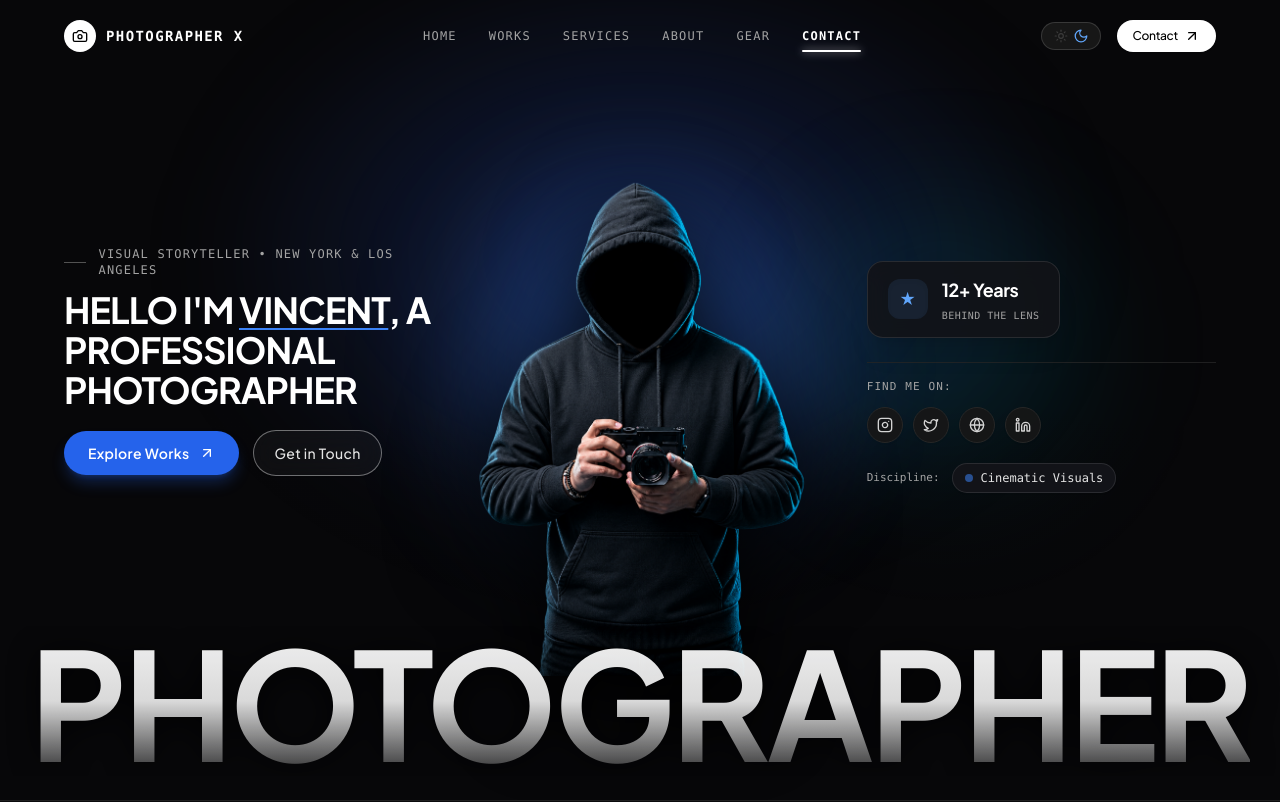
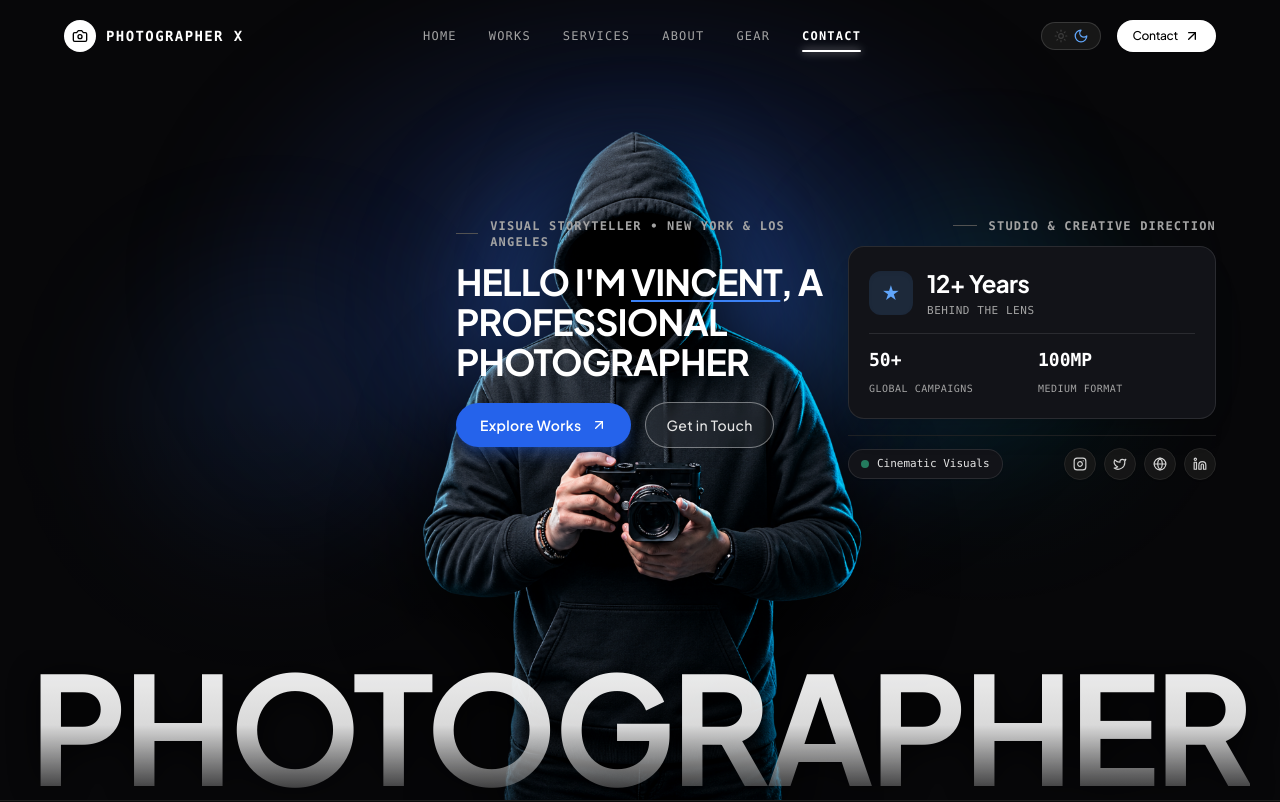
Before and after one commit to IanCastlee/photographer-portfolio, a React (Vite) app: page / in a window 1280 px wide. Shown: the top 802 px of the page. Built offline with nearby package versions, Linux system fonts and the light colour scheme; a web font is replaced by a local one.

Commit message:
feat: anchor hoodie figure directly to bottom-0 of hero and balance right side with studio stats card

```diff
--- a/src/components/organisms/HeroSection.jsx
+++ b/src/components/organisms/HeroSection.jsx
@@ -18,25 +18,38 @@ export const HeroSection = ({ profile, featuredProjects = [] }) => {
   return (
     <section
       id="home"
-      className="relative min-h-screen flex flex-col justify-between pt-24 pb-4 sm:pt-28 sm:pb-6 overflow-hidden bg-[#f6f7f9] dark:bg-[#070709] transition-colors duration-500"
+      className="relative min-h-screen flex flex-col justify-between pt-24 pb-0 sm:pt-28 overflow-hidden bg-[#f6f7f9] dark:bg-[#070709] transition-colors duration-500"
     >
-      {/* ─── ATMOSPHERIC BACKGROUND SPOTLIGHT (Matches Reference Radial Glow) ─── */}
+      {/* ─── ATMOSPHERIC BACKGROUND SPOTLIGHT ─── */}
       <div className="absolute inset-0 pointer-events-none overflow-hidden">
         {/* Center blue/cyan radial glow behind hoodie character */}
-        <div className="absolute top-[32%] left-1/2 -translate-x-1/2 -translate-y-1/2 w-[600px] sm:w-[900px] h-[450px] sm:h-[620px] bg-[radial-gradient(ellipse_at_center,rgba(37,99,235,0.28),transparent_70%)] dark:bg-[radial-gradient(ellipse_at_center,rgba(30,58,138,0.46),transparent_70%)] blur-2xl" />
-        {/* Subtle secondary ambient rim */}
-        <div className="absolute top-1/4 right-[15%] w-72 h-72 bg-cyan-500/10 dark:bg-cyan-500/10 rounded-full blur-3xl" />
+        <div className="absolute top-[35%] left-1/2 -translate-x-1/2 -translate-y-1/2 w-[600px] sm:w-[950px] h-[450px] sm:h-[650px] bg-[radial-gradient(ellipse_at_center,rgba(37,99,235,0.28),transparent_70%)] dark:bg-[radial-gradient(ellipse_at_center,rgba(30,58,138,0.48),transparent_70%)] blur-2xl" />
+        {/* Secondary subtle rim lights */}
+        <div className="absolute top-1/4 right-[12%] w-72 h-72 bg-cyan-500/10 dark:bg-cyan-500/10 rounded-full blur-3xl" />
+        <div className="absolute top-1/3 left-[10%] w-72 h-72 bg-blue-500/10 dark:bg-blue-500/10 rounded-full blur-3xl" />
         {/* Deep dark vignette edges */}
         <div className="absolute inset-0 bg-gradient-to-b from-transparent via-transparent to-[#f6f7f9] dark:to-[#070709] opacity-80" />
       </div>
 
-      {/* ─── MAIN STAGE CONTAINER (3-COLUMN SPLIT: LEFT TEXT | CENTER HOODIE | RIGHT BADGE & SOCIALS) ─── */}
-      <div className="max-w-[1440px] mx-auto px-6 sm:px-10 lg:px-14 xl:px-16 w-full relative z-10 my-auto">
-        <div className="grid grid-cols-1 lg:grid-cols-12 gap-8 lg:gap-4 items-center">
+      {/* ─── CENTER HOODIE FIGURE ANCHORED FLUSH TO VERY BOTTOM (SAGAD SA BOTTOM) ─── */}
+      <div className="absolute bottom-0 left-1/2 -translate-x-1/2 z-10 flex items-end justify-center pointer-events-none w-full max-w-[340px] sm:max-w-[440px] lg:max-w-[500px] xl:max-w-[580px] 2xl:max-w-[640px]">
+        {/* Backlight Aura matching the cyan rim lighting on the hoodie */}
+        <div className="absolute top-12 left-1/2 -translate-x-1/2 w-64 h-64 sm:w-80 sm:h-80 bg-cyan-500/25 dark:bg-blue-500/35 rounded-full blur-3xl pointer-events-none" />
 
-          {/* ─── LEFT COLUMN: GREETING & PILL CTA (Elevated higher on desktop) ─── */}
-          <div className="lg:col-span-4 flex flex-col items-start text-left z-30 order-1 lg:-translate-y-10 xl:-translate-y-16 2xl:-translate-y-20 transition-transform duration-300">
-            <SectionEyebrow className="mb-3 text-[11px] text-blue-600 dark:text-blue-400">
+        <img
+          src={hoodiePhotographerImg}
+          alt="Photographer in black hoodie holding camera"
+          className="w-auto h-auto max-h-[62vh] sm:max-h-[70vh] lg:max-h-[80vh] xl:max-h-[85vh] 2xl:max-h-[88vh] object-contain object-bottom select-none drop-shadow-[0_20px_35px_rgba(0,0,0,0.35)] dark:drop-shadow-[0_25px_45px_rgba(0,0,0,0.95)] filter contrast-105"
+        />
+      </div>
+
+      {/* ─── MAIN STAGE CONTAINER (SYMMETRICAL DUAL COLUMNS: LEFT GREETING | RIGHT STATS & SOCIALS) ─── */}
+      <div className="max-w-[1440px] mx-auto px-6 sm:px-10 lg:px-14 xl:px-16 w-full relative z-30 my-auto">
+        <div className="grid grid-cols-1 lg:grid-cols-12 gap-8 lg:gap-6 items-start">
+
+          {/* ─── LEFT COLUMN: GREETING & PILL CTA ─── */}
+          <div className="lg:col-span-4 flex flex-col items-start text-left z-30 order-1 lg:-translate-y-4 xl:-translate-y-8 transition-transform duration-300">
+            <SectionEyebrow className="mb-3 text-[11px] text-blue-600 dark:text-blue-400 font-semibold tracking-widest">
               Visual Storyteller • {profile.location}
             </SectionEyebrow>
 
@@ -48,7 +61,7 @@ export const HeroSection = ({ profile, featuredProjects = [] }) => {
               {profile.tagline}
             </p>
 
-            {/* Vibrant Pill Action Buttons (Matches reference "Download CV" pill) */}
+            {/* Vibrant Pill Action Buttons */}
             <div className="flex flex-wrap items-center gap-3.5">
               <button
                 type="button"
@@ -69,56 +82,72 @@ export const HeroSection = ({ profile, featuredProjects = [] }) => {
             </div>
           </div>
 
-          {/* ─── CENTER COLUMN: ENLARGED CUTOUT HOODIE PHOTOGRAPHER (LAYERED IN BACKGROUND BEHIND TEXT) ─── */}
-          <div className="lg:col-span-4 flex flex-col items-center justify-center relative z-10 order-2 sm:order-2 my-2 lg:my-0">
-            <div className="relative w-full max-w-[320px] sm:max-w-[400px] lg:max-w-[440px] xl:max-w-[500px] 2xl:max-w-[540px] mx-auto group flex items-center justify-center">
+          {/* ─── MIDDLE SPACER COLUMN (Leaves unobstructed stage for the bottom-anchored hoodie) ─── */}
+          <div className="hidden lg:block lg:col-span-4 min-h-[100px] pointer-events-none" />
 
-              {/* Backlight Aura matching the cyan rim lighting on the hoodie */}
-              <div className="absolute top-8 left-1/2 -translate-x-1/2 w-64 h-64 sm:w-80 sm:h-80 bg-cyan-500/25 dark:bg-blue-500/35 rounded-full blur-3xl pointer-events-none group-hover:bg-blue-500/45 transition-all duration-700" />
+          {/* ─── RIGHT COLUMN: BALANCED STATS CARD, DISCIPLINE & SOCIALS ─── */}
+          <div className="lg:col-span-4 flex flex-col items-start lg:items-end z-30 order-2 lg:order-3 lg:-translate-y-4 xl:-translate-y-8 transition-transform duration-300">
 
-              {/* Enlarged Seamless Cutout Figure */}
-              <div className="relative w-full flex items-center justify-center">
-                <img
-                  src={hoodiePhotographerImg}
-                  alt="Photographer in black hoodie holding camera"
-                  className="w-auto h-auto max-h-[56vh] sm:max-h-[62vh] lg:max-h-[68vh] xl:max-h-[74vh] 2xl:max-h-[78vh] object-contain object-bottom drop-shadow-[0_20px_35px_rgba(0,0,0,0.45)] dark:drop-shadow-[0_25px_45px_rgba(0,0,0,0.95)] filter contrast-105 transition-transform duration-700 group-hover:scale-[1.03] select-none"
-                />
-              </div>
-            </div>
-          </div>
+            {/* Top Eyebrow to balance the left side */}
+            <SectionEyebrow className="mb-3 text-[11px] text-blue-600 dark:text-blue-400 font-semibold tracking-widest lg:text-right">
+              Studio & Creative Direction
+            </SectionEyebrow>
 
-          {/* ─── RIGHT COLUMN: 12+ YEARS BADGE & SOCIALS (Elevated on desktop) ─── */}
-          <div className="lg:col-span-4 flex flex-col items-start lg:pl-6 z-30 order-3 lg:-translate-y-8 xl:-translate-y-12 2xl:-translate-y-16 transition-transform duration-300">
-
-            {/* 12+ Years Behind Lens Card (Transferred to right side as requested) */}
-            <div className="inline-flex items-center gap-3.5 px-4 sm:px-5 py-3 sm:py-3.5 rounded-2xl bg-white/80 dark:bg-[#121318]/90 backdrop-blur-md border border-neutral-200/80 dark:border-white/10 shadow-xl mb-6 hover:scale-105 transition-transform duration-300">
-              <div className="w-10 h-10 rounded-xl bg-blue-500/10 dark:bg-blue-400/10 text-blue-600 dark:text-blue-400 flex items-center justify-center font-bold text-base shadow-inner">
+            {/* 12+ Years & Studio Experience Card (Visually balances the left headline) */}
+            <div className="w-full max-w-sm p-4 sm:p-5 rounded-2xl bg-white dark:bg-[#121318] border border-neutral-200 dark:border-white/10 shadow-xl backdrop-blur-md mb-4 text-left transition-all duration-300 hover:border-blue-500/40">
+              <div className="flex items-center gap-3.5 mb-3.5">
+                <div className="w-11 h-11 rounded-xl bg-blue-500/10 dark:bg-blue-400/15 text-blue-600 dark:text-blue-400 flex items-center justify-center font-bold text-lg shrink-0 shadow-inner">
                   ★
                 </div>
                 <div>
-                <span className="block text-base sm:text-lg font-black tracking-tight text-neutral-900 dark:text-white leading-none">
+                  <span className="block text-xl sm:text-2xl font-black tracking-tight text-neutral-900 dark:text-white leading-none">
                     12+ Years
                   </span>
-                <span className="text-[10px] uppercase tracking-wider text-neutral-500 dark:text-neutral-400 font-mono mt-1 block">
+                  <span className="text-[11px] uppercase tracking-wider text-neutral-500 dark:text-neutral-400 font-mono mt-1 block">
                     Behind the Lens
                   </span>
                 </div>
               </div>
 
-            {/* Find me on: Socials List */}
-            <div className="w-full pt-4 border-t border-neutral-200 dark:border-neutral-800/80">
-              <span className="block text-[11px] font-mono uppercase tracking-widest text-neutral-500 dark:text-neutral-400 mb-3">
-                Find me on:
+              {/* Studio Key Stats Sub-grid */}
+              <div className="grid grid-cols-2 gap-3 pt-3 border-t border-neutral-200/80 dark:border-white/10">
+                <div>
+                  <span className="block text-base sm:text-lg font-bold text-neutral-900 dark:text-white font-mono leading-tight">
+                    50+
                   </span>
-              <div className="flex items-center gap-2.5">
+                  <span className="text-[10px] uppercase font-mono tracking-wider text-neutral-500 dark:text-neutral-400">
+                    Global Campaigns
+                  </span>
+                </div>
+                <div>
+                  <span className="block text-base sm:text-lg font-bold text-neutral-900 dark:text-white font-mono leading-tight">
+                    100MP
+                  </span>
+                  <span className="text-[10px] uppercase font-mono tracking-wider text-neutral-500 dark:text-neutral-400">
+                    Medium Format
+                  </span>
+                </div>
+              </div>
+            </div>
+
+            {/* Bottom Row: Social Links & Discipline Pill (Balances left action buttons) */}
+            <div className="w-full max-w-sm flex flex-col sm:flex-row items-start sm:items-center justify-between gap-3 pt-3 border-t border-neutral-200 dark:border-neutral-800/80">
+              {/* Discipline Pill */}
+              <div className="inline-flex items-center gap-2 px-3 py-1.5 rounded-full bg-white dark:bg-[#121318] border border-neutral-200 dark:border-white/10 shadow-sm text-xs font-mono text-neutral-800 dark:text-neutral-200">
+                <span className="w-2 h-2 rounded-full bg-emerald-400 animate-pulse" />
+                <span className="text-[11px]">Cinematic Visuals</span>
+              </div>
+
+              {/* Social Icon Pills */}
+              <div className="flex items-center gap-2">
                 <a
                   href="https://instagram.com"
                   target="_blank"
                   rel="noreferrer"
                   aria-label="Instagram"
-                  className="w-9 h-9 rounded-full bg-neutral-200/80 hover:bg-neutral-900 hover:text-white dark:bg-neutral-900/90 dark:hover:bg-blue-600 text-neutral-700 dark:text-neutral-300 dark:hover:text-white border border-neutral-300 dark:border-neutral-800 flex items-center justify-center transition-all duration-300 hover:scale-110 active:scale-95 shadow-sm"
+                  className="w-8 h-8 rounded-full bg-neutral-200/80 hover:bg-neutral-900 hover:text-white dark:bg-neutral-900/90 dark:hover:bg-blue-600 text-neutral-700 dark:text-neutral-300 dark:hover:text-white border border-neutral-300 dark:border-neutral-800 flex items-center justify-center transition-all duration-300 hover:scale-110 active:scale-95 shadow-sm"
                 >
-                  <Instagram className="w-4 h-4" />
+                  <Instagram className="w-3.5 h-3.5" />
                 </a>
 
                 <a
@@ -126,9 +155,9 @@ export const HeroSection = ({ profile, featuredProjects = [] }) => {
                   target="_blank"
                   rel="noreferrer"
                   aria-label="Twitter / X"
-                  className="w-9 h-9 rounded-full bg-neutral-200/80 hover:bg-neutral-900 hover:text-white dark:bg-neutral-900/90 dark:hover:bg-blue-600 text-neutral-700 dark:text-neutral-300 dark:hover:text-white border border-neutral-300 dark:border-neutral-800 flex items-center justify-center transition-all duration-300 hover:scale-110 active:scale-95 shadow-sm"
+                  className="w-8 h-8 rounded-full bg-neutral-200/80 hover:bg-neutral-900 hover:text-white dark:bg-neutral-900/90 dark:hover:bg-blue-600 text-neutral-700 dark:text-neutral-300 dark:hover:text-white border border-neutral-300 dark:border-neutral-800 flex items-center justify-center transition-all duration-300 hover:scale-110 active:scale-95 shadow-sm"
                 >
-                  <Twitter className="w-4 h-4" />
+                  <Twitter className="w-3.5 h-3.5" />
                 </a>
 
                 <a
@@ -136,9 +165,9 @@ export const HeroSection = ({ profile, featuredProjects = [] }) => {
                   target="_blank"
                   rel="noreferrer"
                   aria-label="Behance"
-                  className="w-9 h-9 rounded-full bg-neutral-200/80 hover:bg-neutral-900 hover:text-white dark:bg-neutral-900/90 dark:hover:bg-blue-600 text-neutral-700 dark:text-neutral-300 dark:hover:text-white border border-neutral-300 dark:border-neutral-800 flex items-center justify-center transition-all duration-300 hover:scale-110 active:scale-95 shadow-sm"
+                  className="w-8 h-8 rounded-full bg-neutral-200/80 hover:bg-neutral-900 hover:text-white dark:bg-neutral-900/90 dark:hover:bg-blue-600 text-neutral-700 dark:text-neutral-300 dark:hover:text-white border border-neutral-300 dark:border-neutral-800 flex items-center justify-center transition-all duration-300 hover:scale-110 active:scale-95 shadow-sm"
                 >
-                  <Globe className="w-4 h-4" />
+                  <Globe className="w-3.5 h-3.5" />
                 </a>
 
                 <a
@@ -146,30 +175,19 @@ export const HeroSection = ({ profile, featuredProjects = [] }) => {
                   target="_blank"
                   rel="noreferrer"
                   aria-label="LinkedIn"
-                  className="w-9 h-9 rounded-full bg-neutral-200/80 hover:bg-neutral-900 hover:text-white dark:bg-neutral-900/90 dark:hover:bg-blue-600 text-neutral-700 dark:text-neutral-300 dark:hover:text-white border border-neutral-300 dark:border-neutral-800 flex items-center justify-center transition-all duration-300 hover:scale-110 active:scale-95 shadow-sm"
+                  className="w-8 h-8 rounded-full bg-neutral-200/80 hover:bg-neutral-900 hover:text-white dark:bg-neutral-900/90 dark:hover:bg-blue-600 text-neutral-700 dark:text-neutral-300 dark:hover:text-white border border-neutral-300 dark:border-neutral-800 flex items-center justify-center transition-all duration-300 hover:scale-110 active:scale-95 shadow-sm"
                 >
-                  <Linkedin className="w-4 h-4" />
+                  <Linkedin className="w-3.5 h-3.5" />
                 </a>
-              </div>
-            </div>
-
-            {/* Interactive Feature Pill */}
-            <div className="mt-5 flex items-center gap-3">
-              <span className="text-[11px] font-mono text-neutral-500 dark:text-neutral-400">
-                Discipline:
-              </span>
-              <div className="inline-flex items-center gap-2 px-3 py-1.5 rounded-full bg-white dark:bg-[#121318] border border-neutral-300 dark:border-white/10 shadow-sm text-xs font-mono text-neutral-800 dark:text-neutral-200">
-                <span className="w-2 h-2 rounded-full bg-blue-500 animate-pulse" />
-                <span>Cinematic Visuals</span>
               </div>
             </div>
           </div>
         </div>
       </div>
 
-      {/* ─── MASSIVE METALLIC TITANIC WORDMARK: "PHOTOGRAPHER" (IN FRONT OF IMAGE FOR MAXIMUM VISIBILITY) ─── */}
-      <div className="w-full relative z-20 flex items-center justify-center overflow-hidden -mt-10 sm:-mt-14 lg:-mt-20 xl:-mt-28 2xl:-mt-32 select-none pointer-events-none">
-        <h2 className="text-[12.5vw] sm:text-[11.5vw] lg:text-[10.5vw] xl:text-[150px] 2xl:text-[180px] font-black uppercase tracking-tight text-center leading-none bg-gradient-to-b from-neutral-200 via-neutral-300 to-neutral-500 dark:from-white dark:via-neutral-200 dark:to-neutral-500/40 bg-clip-text text-transparent drop-shadow-[0_4px_16px_rgba(0,0,0,0.9)] opacity-95 transition-all duration-500">
+      {/* ─── MASSIVE METALLIC TITANIC WORDMARK: "PHOTOGRAPHER" (ANCHORED DIRECTLY OVER BOTTOM OF IMAGE) ─── */}
+      <div className="w-full relative z-20 flex items-center justify-center overflow-hidden pb-0 select-none pointer-events-none">
+        <h2 className="text-[12.5vw] sm:text-[11.5vw] lg:text-[10.5vw] xl:text-[150px] 2xl:text-[180px] font-black uppercase tracking-tight text-center leading-none bg-gradient-to-b from-neutral-300 via-neutral-400 to-neutral-600 dark:from-white dark:via-neutral-200 dark:to-neutral-500/30 bg-clip-text text-transparent drop-shadow-[0_4px_16px_rgba(0,0,0,0.6)] dark:drop-shadow-[0_4px_16px_rgba(0,0,0,0.9)] opacity-95 transition-all duration-500">
           PHOTOGRAPHER
         </h2>
       </div>
```
Lines whose indentation alone changed are shown as unchanged.
